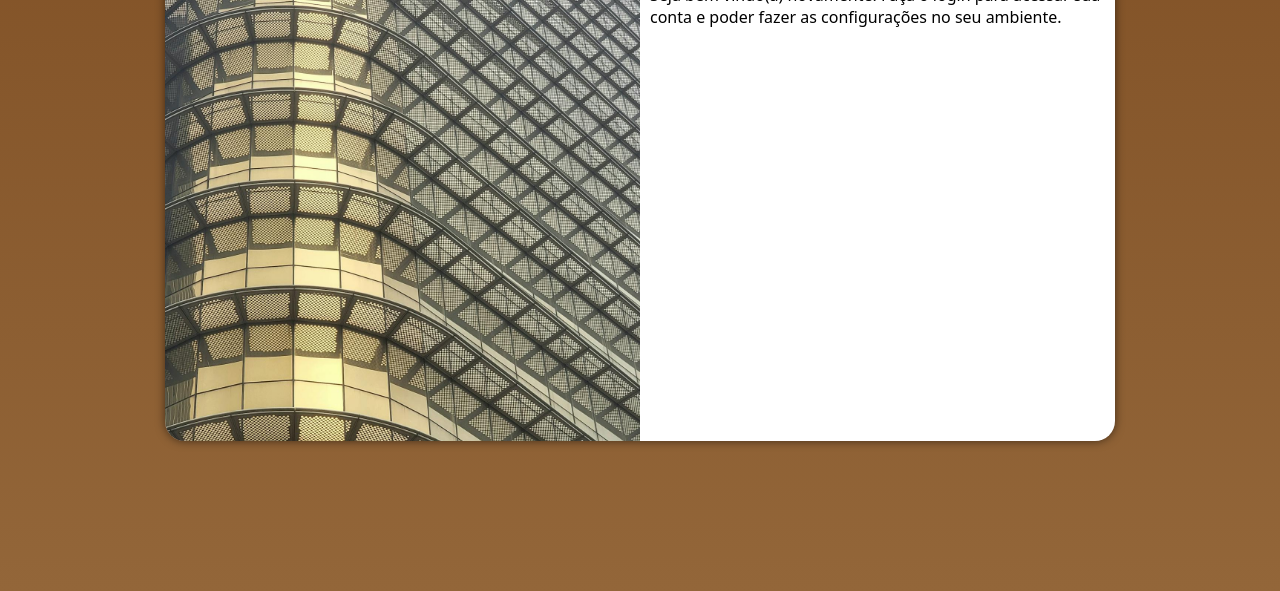
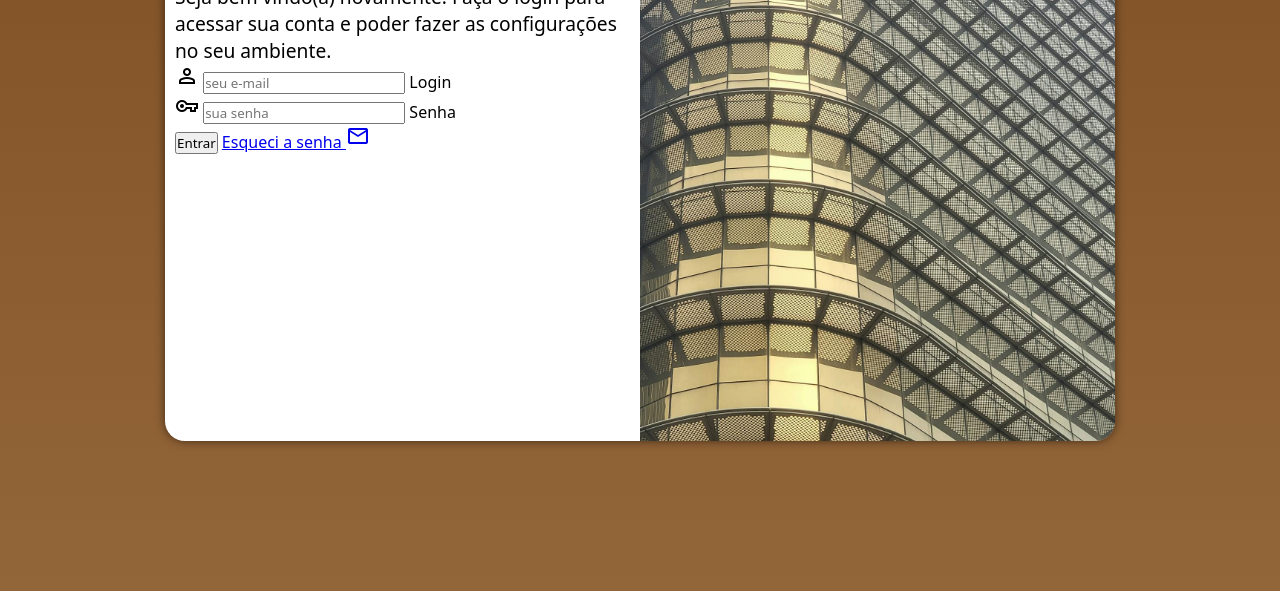
Before and after one commit to mariaclaraanacleto/projeto-login, a plain HTML site: page index.html in a window 1280 px wide. Shown: the part 209-800 px from the top of the page. Drawn offline with nearby package versions, Linux system fonts and the light colour scheme.

Commit message:
adicionei formulario

```diff
--- a/estilos/media-query.css
+++ b/estilos/media-query.css
@@ -31,12 +31,20 @@
         width: 950px;
     }
     section#login > div#imagem{
-        float: left;
+        float: right;
         width: 50%;
         height: 100%;
     }
     section#login > div#formulario{
-        float: right;
+        float: left;
         width: 50%;
     }
+
+    div#formulario > h1{
+        font-size: 1em;
+    }
+
+    div#formulario > p{
+    font-size: 1.2em;
 }
+}
--- a/estilos/style.css
+++ b/estilos/style.css
@@ -32,7 +32,7 @@
     width: 250px;
     height: 500px;
     border-radius: 20px;
-    box-shadow: 0px 0px 10px rgba(0, 0, 0, 0.556);
+    box-shadow: 0px 0px 10px rgba(0, 0, 0, 0.558);
 
     transition-timing-function: ease;
 }
@@ -49,3 +49,12 @@
     padding: 10px;
 
 }
+
+div#formulario > h1{
+    text-align: center;
+    margin-bottom: 10px;
+}
+
+div#formulario > p{
+    font-size: 0.8em;
+}
--- a/index.html
+++ b/index.html
@@ -4,6 +4,7 @@
     <meta charset="UTF-8">
     <meta name="viewport" content="width=device-width, initial-scale=1.0">
     <title>Login</title>
+    <link href="https://fonts.googleapis.com/css2?family=Material+Symbols+Outlined" rel="stylesheet" />
     <link rel="stylesheet" href="estilos/style.css">
     <link rel="stylesheet" href="estilos/media-query.css">
 </head>
@@ -17,7 +18,21 @@
                 <h1>Login</h1>
                 <p>Seja bem vindo(a) novamente. Faça o login para acessar sua conta e poder fazer as configurações no seu ambiente.</p>
                 <form action="login.php" method="post">
-
+                    <div class="campo">
+                        <span class="material-symbols-outlined">person</span>
+                        <input type="email" name="login" id="ilogin" placeholder="seu e-mail" autocomplete="email" required maxlength="30">
+                        <label for="ilogin">Login</label>
+                    </div>
+                    <div class="campo">
+                        <span class="material-symbols-outlined">vpn_key</span>
+                        <input type="password" name="senha" id="isenha" placeholder="sua senha" autocomplete="current-password" required minlength="5" maxlength="15">
+                        <label for="isenha">Senha</label>
+                    </div>
+                    <input type="submit" value="Entrar">
+                    <a href="esqueci.html">
+                        Esqueci a senha
+                            <span class="material-symbols-outlined">mail</span>
+                    </a>
                 </form>
             </div>
         </section>
```
